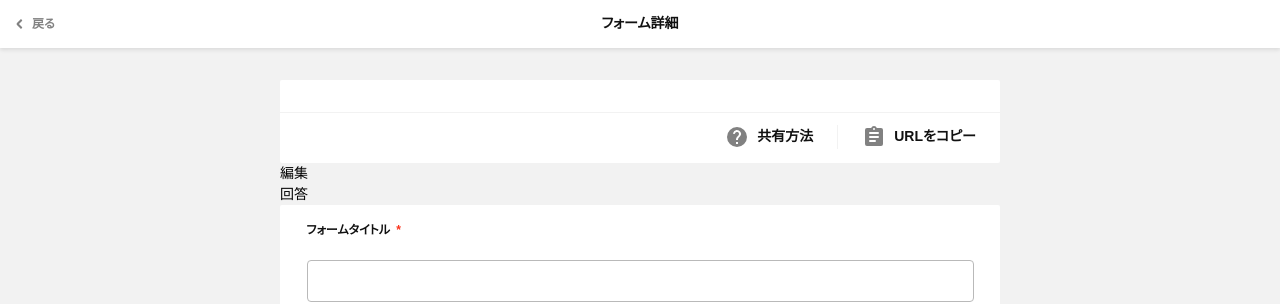
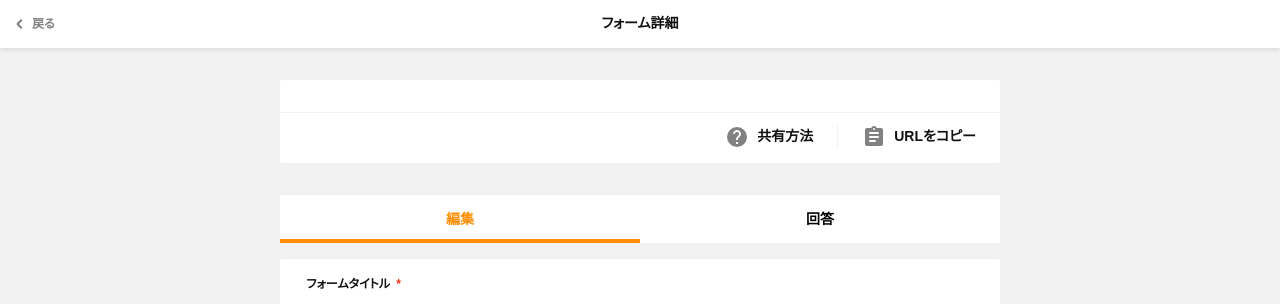
Before and after one commit to calbone/react-typescript-formik, a React (Create React App) app in the folder client/: page /enquete/1/edit in a window 1280 px wide. Shown: the top 304 px of the page. Built offline with nearby package versions, Linux system fonts and the light colour scheme; no server answers.

Commit message:
Tabをstyled-component化

```diff
--- a/client/src/containers/FormEnquete/index.tsx
+++ b/client/src/containers/FormEnquete/index.tsx
@@ -140,6 +140,46 @@ class FormEnquete extends React.Component<MergeProps, LocalState> {
         }
       }
     `
+    const Tab = styled.ul`
+      display: flex;
+      align-items: stretch;
+      margin-bottom: 16px;
+      &:not(:first-child) {
+        margin-top: 32px;
+      }
+      .item {
+        flex: 0 0 50%;
+        button {
+          display: flex;
+          justify-content: center;
+          align-items: center;
+          position: relative;
+          width: 100%;
+          padding: 17px 10px;
+          background-color: ${({ theme }) => theme.colors.baseC};
+          font-weight: bold;
+          font-size: 14px;
+          line-height: 1;
+          transition: 0.2s;
+          &::before {
+            position: absolute;
+            bottom: 0;
+            left: 0;
+            width: 100%;
+            height: 0;
+            background-color: transparent;
+            content: '';
+          }
+          &.is-current {
+            color:${({ theme }) => theme.colors.accentA}
+            &::before {
+              height: 4px;
+              background-color:${({ theme }) => theme.colors.accentA}
+            }
+          }
+        }
+      }
+    `
     return (
       <React.Fragment>
         <PageHeader label="フォーム詳細" />
@@ -159,9 +199,8 @@ class FormEnquete extends React.Component<MergeProps, LocalState> {
                   </li>
                 </ul>
               </EnqueteHeader>
-
-              <ul className="c-tabA">
-                <li className="c-tabA__item">
+              <Tab>
+                <li className="item">
                   <button
                     className={
                       this.state.selectedTabName === 'edit' ? 'is-current' : ''
@@ -172,7 +211,7 @@ class FormEnquete extends React.Component<MergeProps, LocalState> {
                     編集
                   </button>
                 </li>
-                <li className="c-tabA__item">
+                <li className="item">
                   <button
                     className={
                       this.state.selectedTabName === 'answer'
@@ -185,7 +224,7 @@ class FormEnquete extends React.Component<MergeProps, LocalState> {
                     回答
                   </button>
                 </li>
-              </ul>
+              </Tab>
             </React.Fragment>
           )}
           {this.content()}
```
